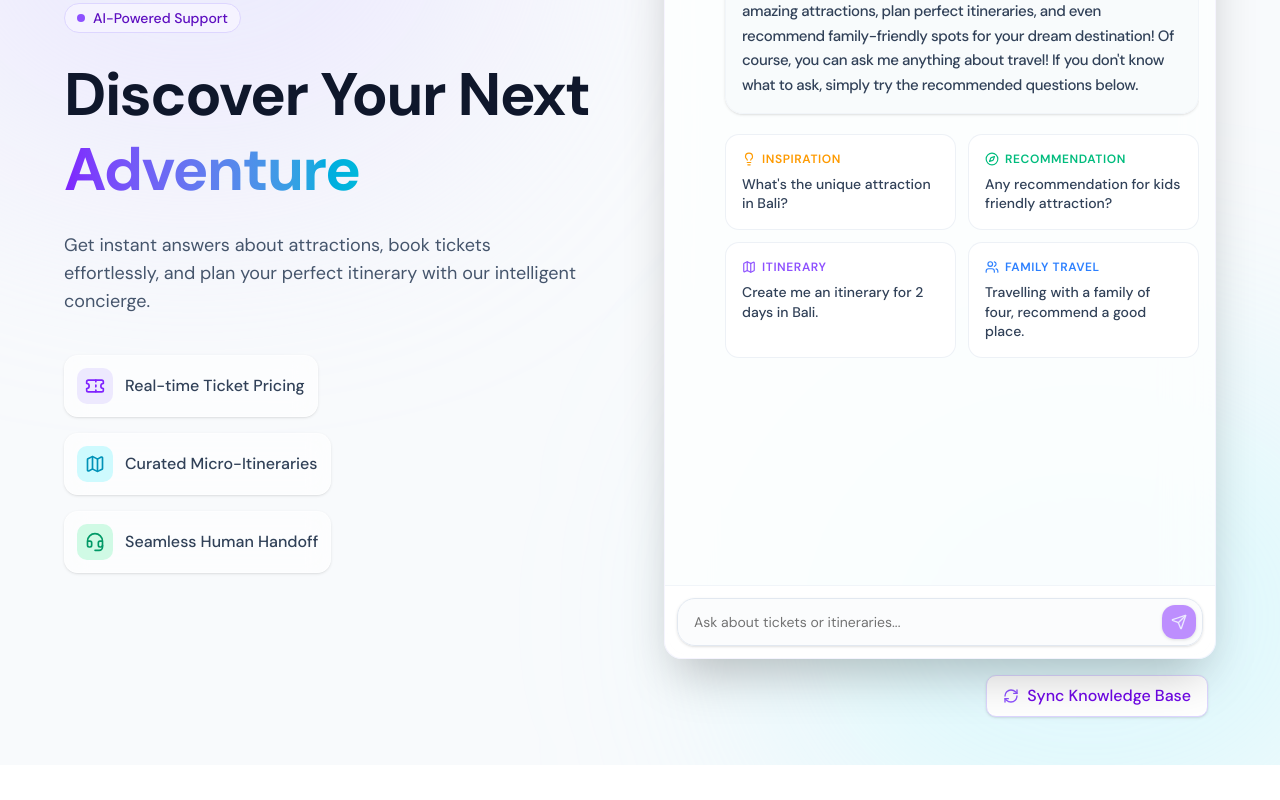
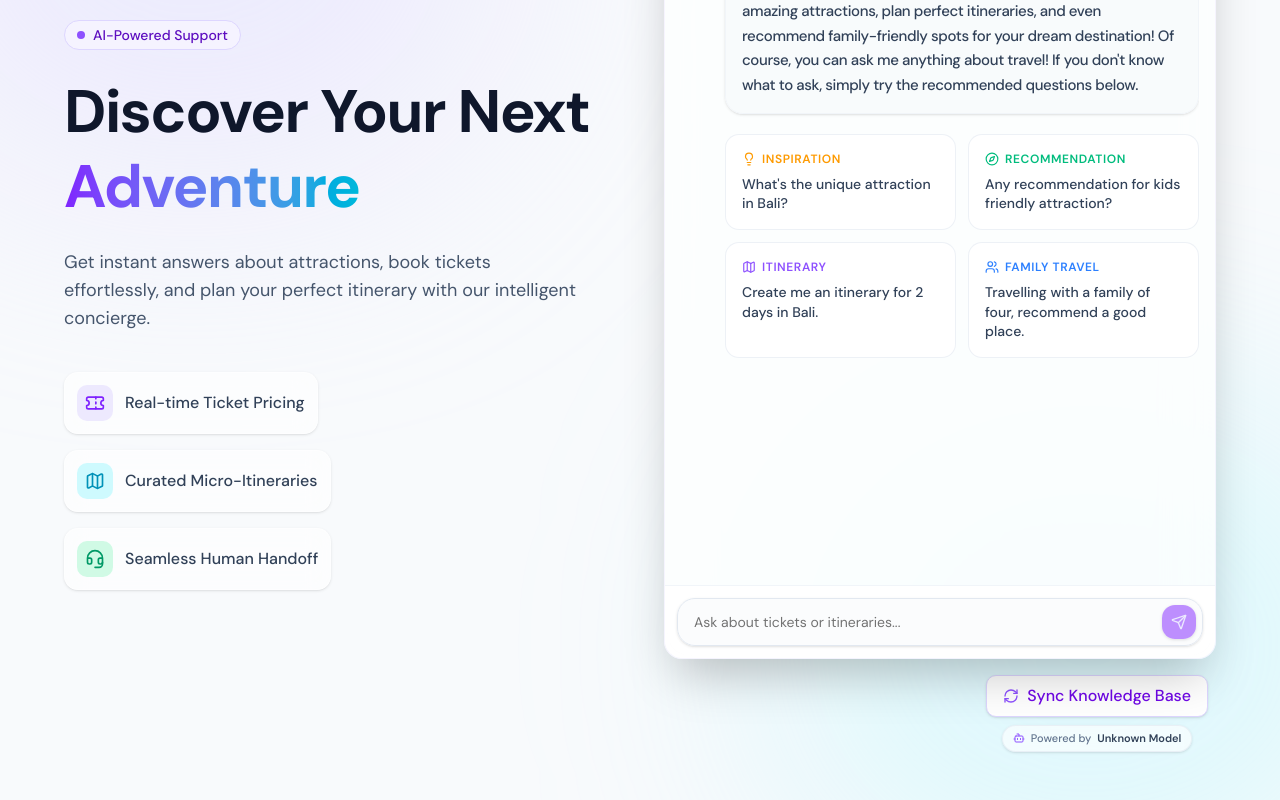
Before and after one commit to rhapsodixx/poc-chatbot, a Next.js app in the folder frontend/: page / in a window 1280 px wide. Shown: the part 221-1021 px from the top of the page. Before the commit the page ends 986 px from the top, so only its background shows below. Built offline with nearby package versions, Linux system fonts and the light colour scheme.

Commit message:
feat(admin): display active LLM model under sync knowledge button
This commit surfaces the active primary LLM model from environment variables down to the ingest button UI and renders a neat sub-label.

```diff
--- a/frontend/src/app/page.tsx
+++ b/frontend/src/app/page.tsx
@@ -48,7 +48,7 @@ export default function Home() {
         <div className="w-full flex flex-col items-center justify-center gap-4">
           <ChatWidget />
           <div className="w-full flex justify-center lg:justify-end pr-2">
-            <IngestButton />
+            <IngestButton modelName={process.env.OPENROUTER_PRIMARY_MODEL || "Unknown Model"} />
           </div>
         </div>
       </div>
--- a/frontend/src/components/admin/ingest-button.tsx
+++ b/frontend/src/components/admin/ingest-button.tsx
@@ -1,9 +1,9 @@
 "use client";
 
 import { useState, useEffect } from "react";
-import { RefreshCw, CheckCircle2, AlertCircle } from "lucide-react";
+import { RefreshCw, CheckCircle2, AlertCircle, Bot } from "lucide-react";
 
-export function IngestButton() {
+export function IngestButton({ modelName = "Unknown Model" }: { modelName?: string }) {
   const [status, setStatus] = useState<"idle" | "running" | "completed" | "failed">("idle");
   const [result, setResult] = useState<any>(null);
 
@@ -64,6 +64,13 @@ export function IngestButton() {
         {status === "running" ? "Syncing Knowledge Base..." : "Sync Knowledge Base"}
       </button>
 
+      {status === "idle" && (
+        <div className="flex items-center gap-1.5 mt-[-4px] text-[11px] font-medium text-slate-500 bg-white/60 px-2.5 py-1 rounded-full border border-slate-200/60 shadow-sm backdrop-blur-sm transition-all hover:bg-white/80 hover:border-violet-200 hover:text-violet-600">
+          <Bot size={12} className="text-violet-500" />
+          Powered by <span className="font-semibold text-slate-700">{modelName}</span>
+        </div>
+      )}
+
       {status === "completed" && (
         <div className="flex flex-col items-center text-sm text-emerald-600 bg-emerald-50 px-3 py-2 rounded-md border border-emerald-100">
           <div className="flex items-center gap-2 font-medium">
```
